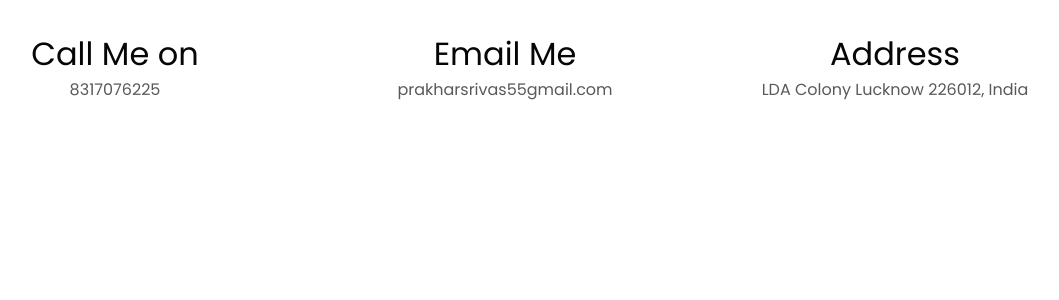
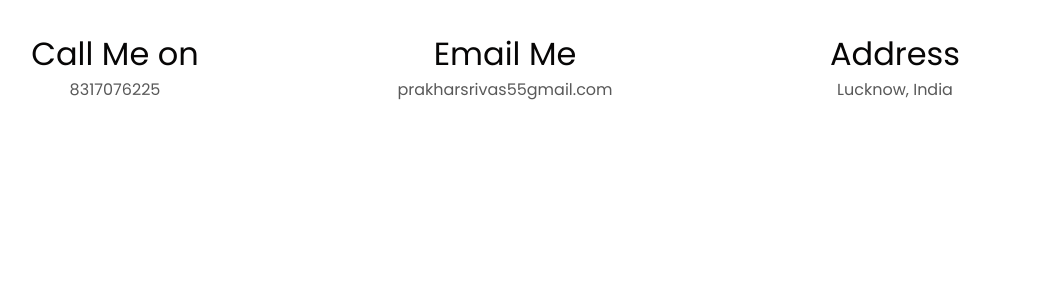
Before and after one commit to prakharsrivas55/Portfolio, a PHP site: page / in a window 1280 px wide. Shown: the part 3688-3988 px from the top of the page, without its empty margins (135-1194 px from the left). Run offline with PHP 8.4, Linux system fonts and the light colour scheme; some libraries are stand-ins or nearby versions.

Commit message:
Update index.php

```diff
--- a/index.php
+++ b/index.php
@@ -178,7 +178,7 @@
             <div class="card">
                 <img src="./images/address.png" alt="">
                 <h1>Address</h1>
-                <h6>LDA Colony Lucknow 226012, India</h6>
+                <h6>Lucknow, India</h6>
             </div>
 
 
```
